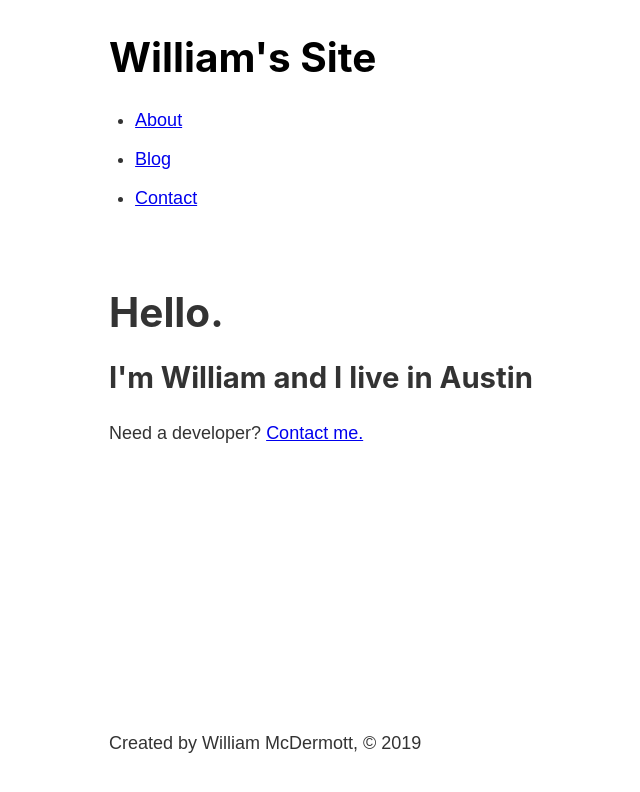
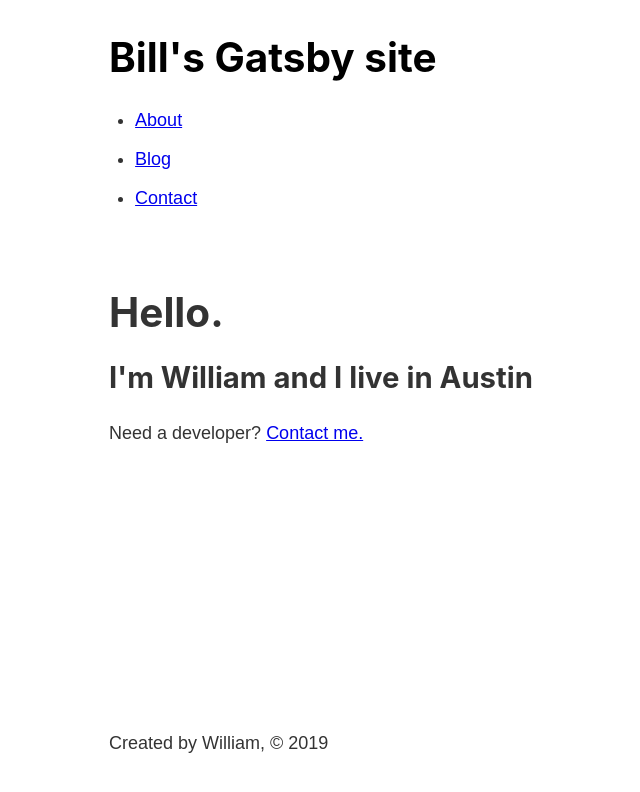
Before and after one commit to william-mcdermott/learn-gatsby, a Gatsby site: page / in a window 1280 px wide. Shown: the whole page, without its empty margins (174-814 px from the left). Built offline with nearby package versions, Linux system fonts and the light colour scheme; Gatsby itself is replaced by a stand-in of ours.

Commit message:
connect to sitemetadata with graphql

```diff
--- a/gatsby-config.js
+++ b/gatsby-config.js
@@ -1,4 +1,8 @@
 module.exports = {
+  siteMetadata: {
+    title: 'Bill\'s Gatsby site',
+    author: 'William'
+  },
   plugins: [
     'gatsby-plugin-sass'
   ]
--- a/src/components/footer.js
+++ b/src/components/footer.js
@@ -1,9 +1,19 @@
 import React from 'react';
+import { graphql, useStaticQuery } from 'gatsby'
 
 const Footer = () => {
+  const data = useStaticQuery(graphql`
+    query {
+      site {
+        siteMetadata {
+          author
+        }
+      }
+    }
+  `)
   return (
     <footer>
-      <p>Created by William McDermott, © 2019</p>
+      <p>Created by {data.site.siteMetadata.author}, © 2019</p>
     </footer>
   )
 }
--- a/src/components/header.js
+++ b/src/components/header.js
@@ -1,13 +1,22 @@
 import React from 'react';
-import { Link } from 'gatsby';
+import { Link, graphql, useStaticQuery } from 'gatsby';
 
 // import './header.module.scss';
 import headerStyles from './header.module.scss'
 
 const Header = () => {
+  const data = useStaticQuery(graphql`
+    query {
+      site {
+        siteMetadata {
+          title
+        }
+      }
+    }
+  `)
   return (
     <header className={headerStyles.header}>
-      <Link className={headerStyles.title} to="/"><h1>William's Site</h1></Link>
+      <Link className={headerStyles.title} to="/"><h1>{data.site.siteMetadata.title}</h1></Link>
       <nav>
         <ul className={headerStyles.navList}>
           <li><Link className={headerStyles.navItem} activeClassName={headerStyles.activeNavItem} to="/about">About</Link></li>
```
